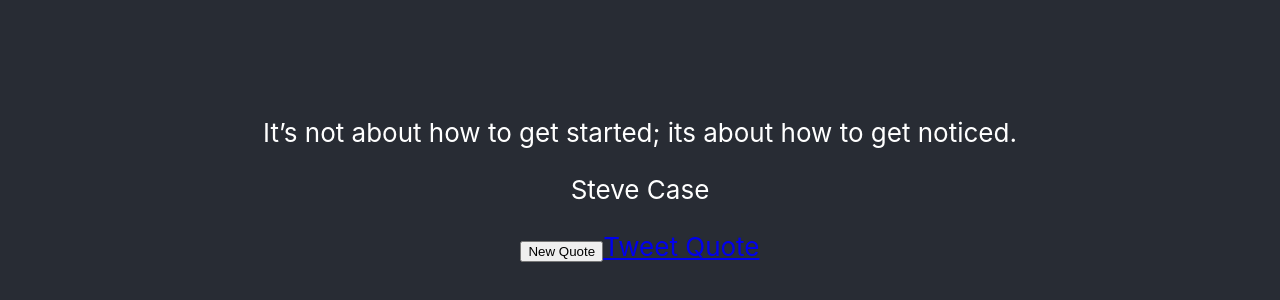
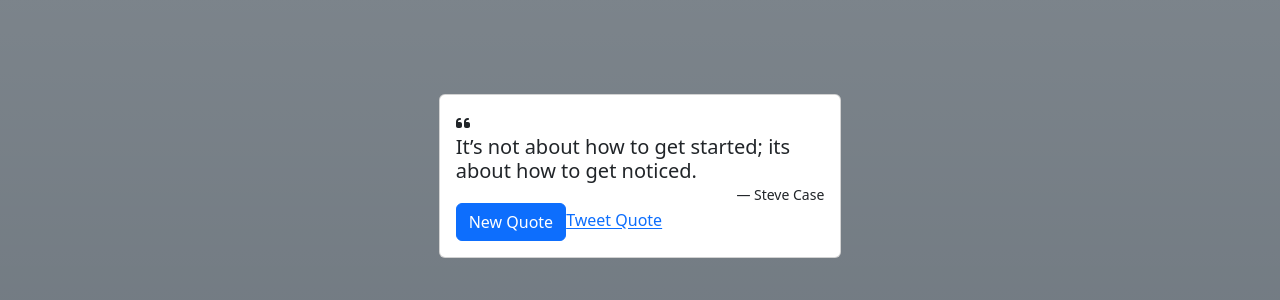
Before and after one commit to jfranklin12/random-quote-machine, a React (Create React App) app: page / in a window 1280 px wide. Shown: the part 224-524 px from the top of the page. Built offline with nearby package versions, Linux system fonts and the light colour scheme.

Commit message:
style using bootstrap

```diff
--- a/package.json
+++ b/package.json
@@ -3,12 +3,18 @@
   "version": "0.1.0",
   "private": true,
   "dependencies": {
+    "@fortawesome/fontawesome-svg-core": "^6.4.0",
+    "@fortawesome/free-regular-svg-icons": "^6.4.0",
+    "@fortawesome/free-solid-svg-icons": "^6.4.0",
+    "@fortawesome/react-fontawesome": "^0.2.0",
     "@testing-library/jest-dom": "^5.16.5",
     "@testing-library/react": "^13.4.0",
     "@testing-library/user-event": "^13.5.0",
+    "bootstrap": "^5.3.0-alpha3",
     "inspirational-quotes": "^2.0.1",
     "node-sass": "^7.0.3",
     "react": "^18.2.0",
+    "react-bootstrap": "^2.7.4",
     "react-dom": "^18.2.0",
     "react-scripts": "5.0.1",
     "web-vitals": "^2.1.4"
--- a/public/index.html
+++ b/public/index.html
@@ -15,6 +15,12 @@
       user's mobile device or desktop. See https://developers.google.com/web/fundamentals/web-app-manifest/
     -->
     <link rel="manifest" href="%PUBLIC_URL%/manifest.json" />
+    <link
+  rel="stylesheet"
+  href="https://cdn.jsdelivr.net/npm/bootstrap@5.2.3/dist/css/bootstrap.min.css"
+  integrity="sha384-rbsA2VBKQhggwzxH7pPCaAqO46MgnOM80zW1RWuH61DGLwZJEdK2Kadq2F9CUG65"
+  crossorigin="anonymous"
+/>
     <!--
       Notice the use of %PUBLIC_URL% in the tags above.
       It will be replaced with the URL of the `public` folder during the build.
@@ -25,6 +31,8 @@
       Learn how to configure a non-root public URL by running `npm run build`.
     -->
     <title>Random Quote Machine</title>
+    <link href="https://cdn.jsdelivr.net/npm/bootstrap@5.3.0-alpha3/dist/css/bootstrap.min.css" rel="stylesheet" integrity="sha384-KK94CHFLLe+nY2dmCWGMq91rCGa5gtU4mk92HdvYe+M/SXH301p5ILy+dN9+nJOZ" crossorigin="anonymous">
+  </head>
   </head>
   <body>
     <noscript>You need to enable JavaScript to run this app.</noscript>
@@ -39,6 +47,9 @@
       To begin the development, run `npm start` or `yarn start`.
       To create a production bundle, use `npm run build` or `yarn build`.
     -->
+    <script src="https://cdn.jsdelivr.net/npm/bootstrap@5.3.0-alpha3/dist/js/bootstrap.bundle.min.js" integrity="sha384-ENjdO4Dr2bkBIFxQpeoTz1HIcje39Wm4jDKdf19U8gI4ddQ3GYNS7NTKfAdVQSZe" crossorigin="anonymous"></script>
     <script src="https://cdn.freecodecamp.org/testable-projects-fcc/v1/bundle.js"></script>
+
+  </body>
   </body>
 </html>
--- a/src/App.js
+++ b/src/App.js
@@ -1,23 +1,42 @@
 import './App.scss';
-import React, {useState} from 'react';
+import React, { useState } from 'react';
+import Card from 'react-bootstrap/Card';
+import Button from 'react-bootstrap/Button';
+import Container from 'react-bootstrap/Container';
+import Row from 'react-bootstrap/Row';
+import Col from 'react-bootstrap/Col';
 import quotes from './quotes';
+import { FontAwesomeIcon } from '@fortawesome/react-fontawesome';
+import { faQuoteLeft } from '@fortawesome/free-solid-svg-icons';
 
 
 
 function App() {
 
-  const randomQuote = () => quotes[Math.floor(Math.random()*quotes.length)];
+  const randomQuote = () => quotes[Math.floor(Math.random() * quotes.length)];
 
   const [quote, setQuote] = useState(randomQuote);
 
   return (
-    <div className='App'>
-      <div id='quote-box'>
-        <p id='text'>{quote.text}</p>
-        <p id='author'>{quote.from}</p>
-        <button id='new-quote' onClick={() => setQuote(randomQuote)}>New Quote</button>
-        <a id='tweet-quote' target='blank' href='twitter.com/intent/tweet'>Tweet Quote</a>
-      </div>
+    <div class="bg-secondary bg-gradient min-vh-100 d-flex align-items-center">
+<Container fluid >
+<Row className="justify-content-center" md={3}>
+  <Col >
+    <Card id='quote-box'>
+
+      <Card.Body>
+        <div className="quote-text">
+        <FontAwesomeIcon icon={faQuoteLeft} />
+        <Card.Title id='text'>{quote.text}</Card.Title>
+        </div>
+        <Card.Subtitle id='author' className="blockquote-footer text-end">{quote.from}</Card.Subtitle>
+        <Button id='new-quote' onClick={() => setQuote(randomQuote)}>New Quote</Button>
+        <Card.Link id='tweet-quote' target='blank' href='twitter.com/intent/tweet'>Tweet Quote</Card.Link>
+      </Card.Body>
+    </Card>
+    </Col>
+    </Row>
+    </Container>
     </div>
   );
 }
--- a/src/App.scss
+++ b/src/App.scss
@@ -1,11 +1,8 @@
-.App {
-  text-align: center;
-  background-color: #282c34;
-  min-height: 100vh;
-  display: flex;
-  flex-direction: column;
-  align-items: center;
-  justify-content: center;
-  font-size: calc(10px + 2vmin);
-  color: white;
+// Import all of Bootstrap's CSS
+@import "../node_modules/bootstrap/scss/bootstrap";
+
+
+#quote-box .quote-text i {
+  font-size: 1em;
+  margin-right: 0.4em;
 }
--- a/src/index.js
+++ b/src/index.js
@@ -3,6 +3,7 @@ import ReactDOM from 'react-dom/client';
 import './index.scss';
 import App from './App';
 import reportWebVitals from './reportWebVitals';
+import 'bootstrap/dist/css/bootstrap.min.css';
 
 const root = ReactDOM.createRoot(document.getElementById('root'));
 root.render(
```
Also changed, not shown: 1 other file (tests, documents, lock files or other folders).
